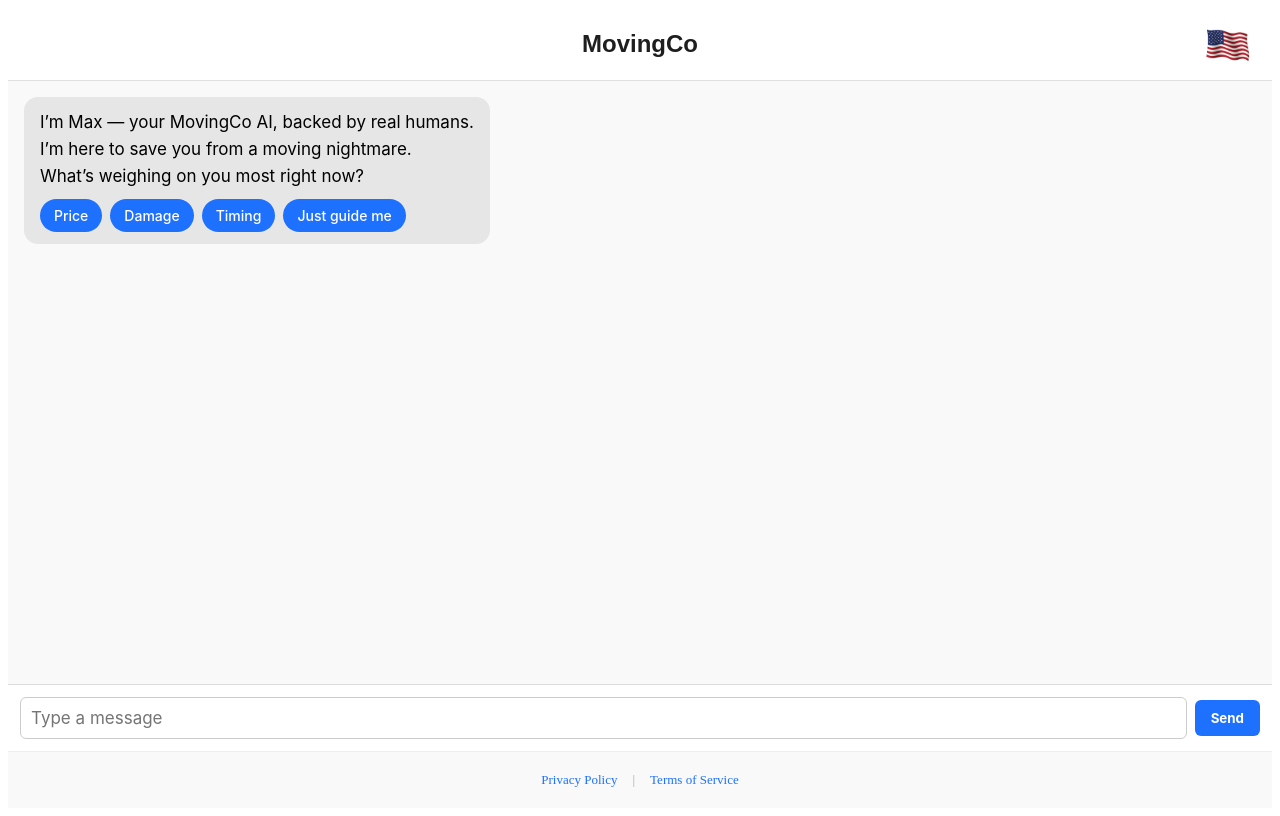
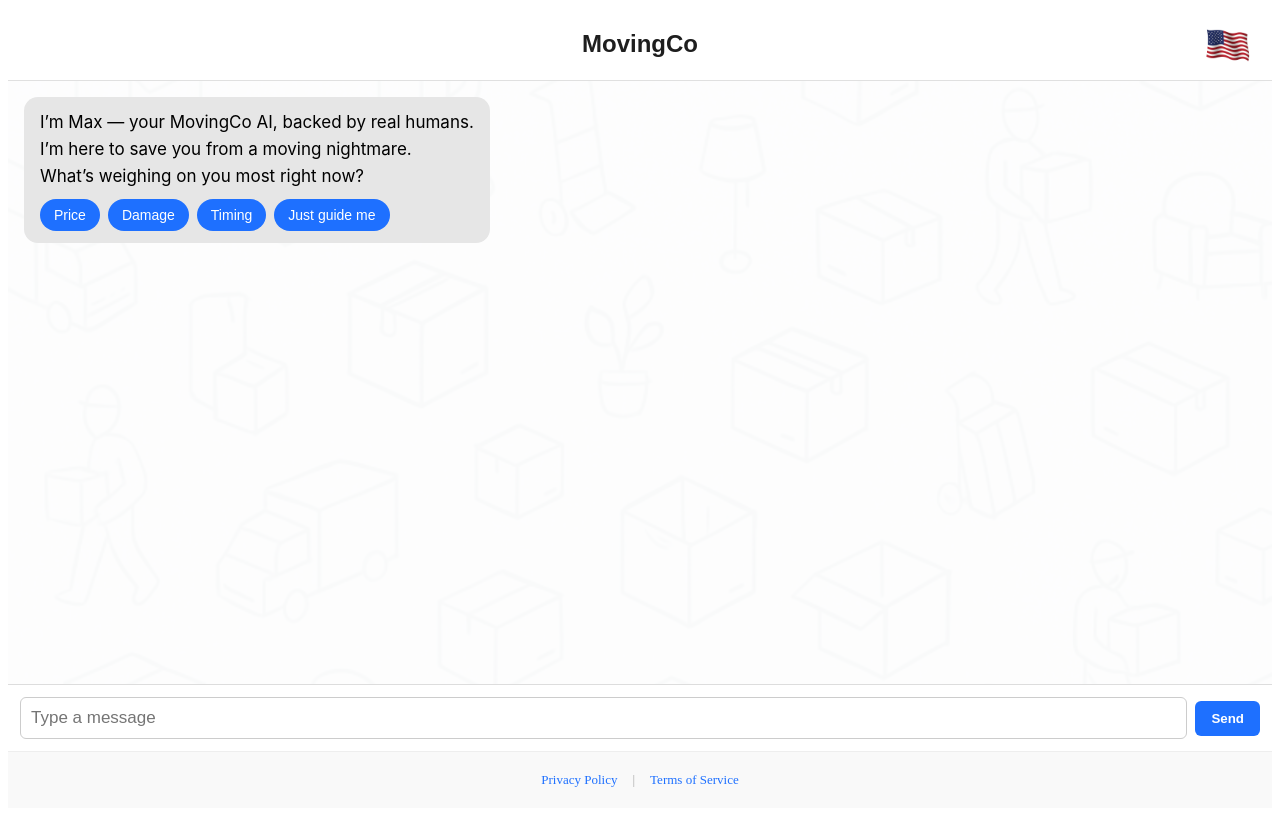
Before and after one commit to Trent2000Steel/V2, a Next.js app: page / in a window 1280 px wide. Built offline with nearby package versions, Linux system fonts and the light colour scheme.

Commit message:
Update ChatUI.js

```diff
--- a/components/ChatUI.js
+++ b/components/ChatUI.js
@@ -1,7 +1,6 @@
 import { useEffect, useRef, useState } from 'react';
 import { setCustomerInfo } from '../utils/Memory';
 
-// ✅ Telegram notify helper
 const notifyTelegram = async (text, role = 'user') => {
   try {
     const sessionId = sessionStorage.getItem('sessionId') || 'unknown';
@@ -24,7 +23,9 @@ const styles = {
     flexDirection: 'column',
     flexGrow: 1,
     height: '100%',
-    backgroundColor: '#fff',
+    backgroundImage: 'url("/Background.png")',
+    backgroundSize: 'cover',
+    backgroundPosition: 'center',
     fontFamily: '"Inter", sans-serif',
   },
   scrollContainer: {
@@ -33,6 +34,7 @@ const styles = {
     display: 'flex',
     flexDirection: 'column',
     minHeight: 0,
+    backgroundColor: 'rgba(255,255,255,0.9)',
   },
   chatScrollArea: {
     flexGrow: 1,
@@ -40,10 +42,8 @@ const styles = {
     padding: '16px',
     display: 'flex',
     flexDirection: 'column',
-    backgroundColor: '#f9f9f9',
     fontSize: '17px',
     lineHeight: '1.6',
-    fontFamily: '"Inter", sans-serif',
   },
   inputBar: {
     padding: '12px',
@@ -59,7 +59,6 @@ const styles = {
     borderRadius: '6px',
     fontSize: '17px',
     marginRight: '8px',
-    fontFamily: '"Inter", sans-serif',
   },
   sendBtn: {
     backgroundColor: '#1e70ff',
@@ -68,7 +67,6 @@ const styles = {
     border: 'none',
     borderRadius: '6px',
     fontWeight: 'bold',
-    fontFamily: '"Inter", sans-serif',
   },
   messageBubble: {
     maxWidth: '80%',
@@ -77,7 +75,6 @@ const styles = {
     marginBottom: '12px',
     position: 'relative',
     fontSize: '17px',
-    fontFamily: '"Inter", sans-serif',
     lineHeight: '1.6',
   },
   assistantBubble: {
@@ -108,7 +105,6 @@ const styles = {
     padding: '8px 14px',
     fontSize: '14px',
     cursor: 'pointer',
-    fontFamily: '"Inter", sans-serif',
     fontWeight: 500,
   },
 };
```
